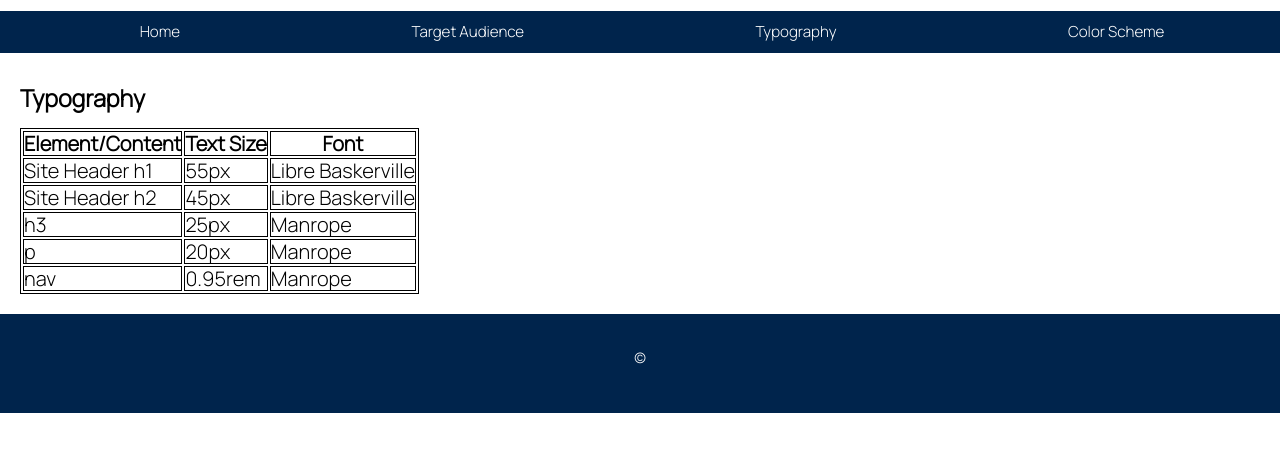
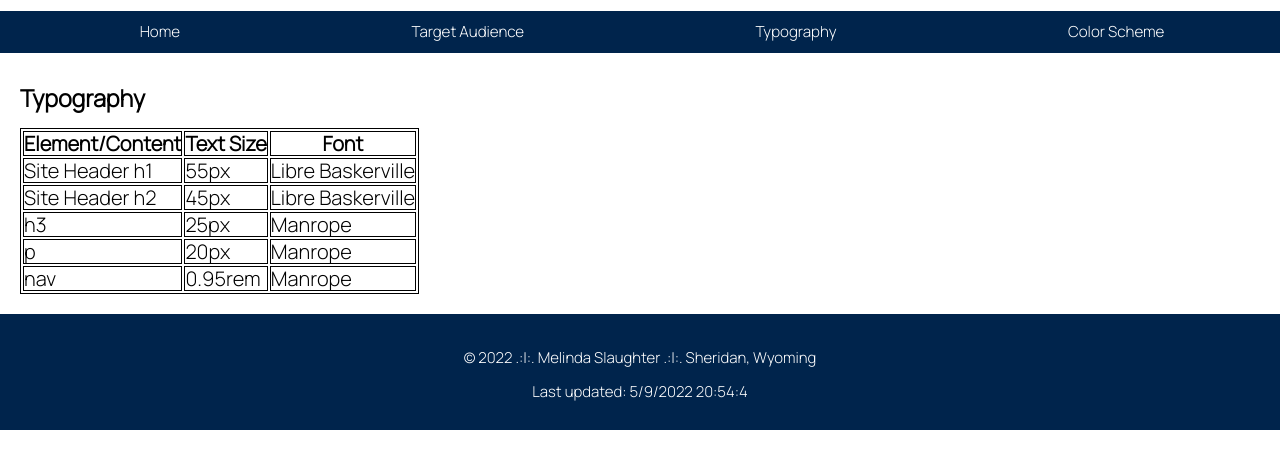
Before and after one commit to melindahslaughter/wdd230, a plain HTML site: page lesson3/typography.html in a window 1280 px wide. Shown: the part 129-598 px from the top of the page. Drawn offline with nearby package versions, Linux system fonts and the light colour scheme; files that its build step writes are made by us from their sources.

Commit message:
new folder week 4

```diff
--- a/lesson3/typography.html
+++ b/lesson3/typography.html
@@ -67,8 +67,7 @@
 
        </table>
   </main>
-  <footer>
-    <div id="csymbol">
+   <footer> <div id="csymbol">
       <span>&copy;</span>
       <span id="copyyear"></span>
     </div>
@@ -76,8 +75,7 @@
     <span id="copyright"></span>
   </footer>
 
-  <script src="scripts.script.js"></script>
-
-</body>
+  <script src="scripts/script.js"></script>
+  </body>
 
 </html>
```
Also changed, not shown: chamber/index.html (added), chamber/scripts/script.js (added), chamber/styles/base.css (added), chamber/styles/large.css (added), chamber/styles/medium.css (added).
